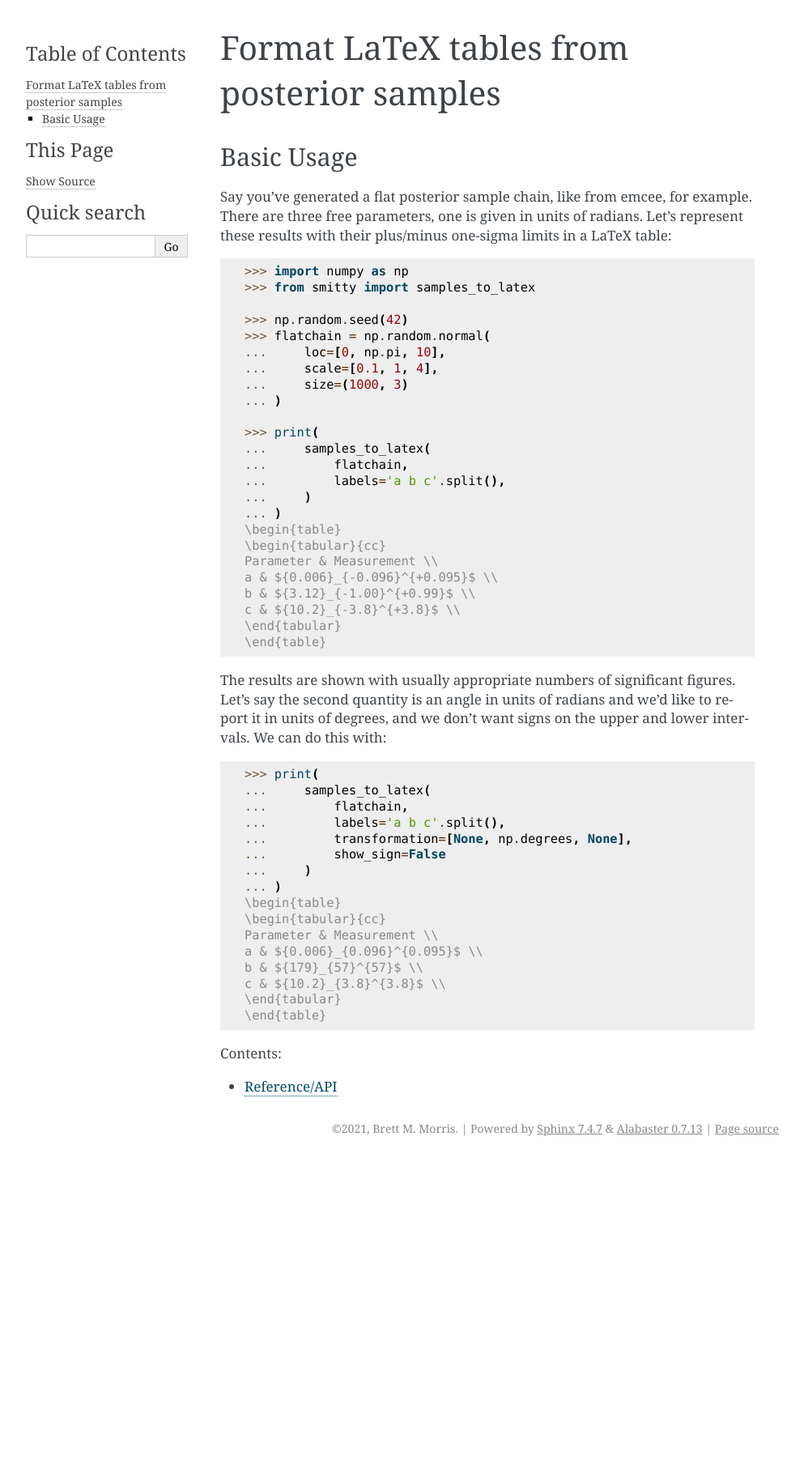
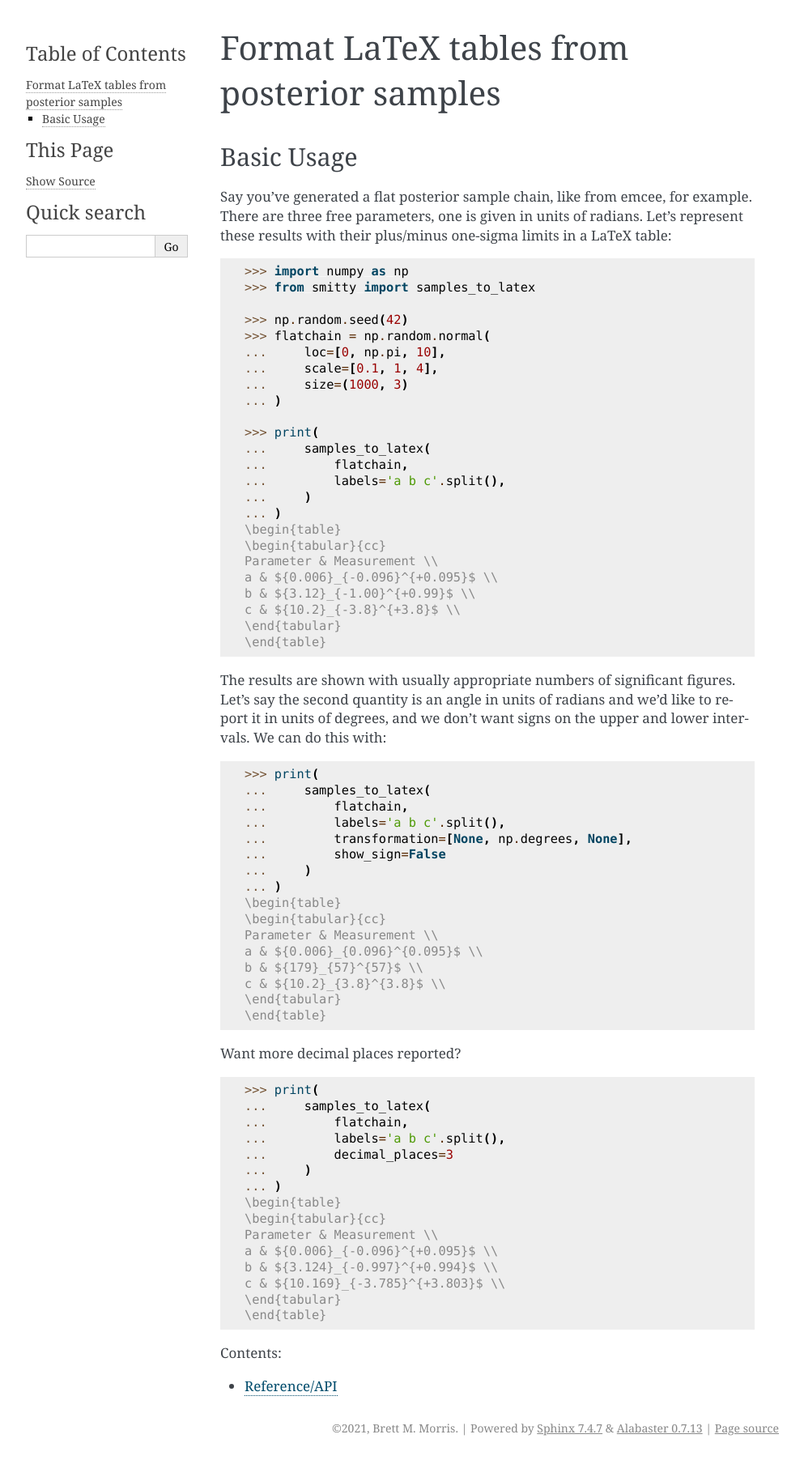
Before and after one commit to bmorris3/smitty, a Sphinx documentation site: the page built from docs/index.rst, in a window 1280 px wide. Shown: the whole page at 81% size, without its empty margins (148-1141 px from the left). Built offline with Sphinx 7.4.7, drawn with Linux system fonts in a browser that asks for light colours; the version number could not be read and is left out; before the commit the page ends 1433 px from its top, so only the background shows below that.

Commit message:
adding decimal place example

```diff
--- a/docs/index.rst
+++ b/docs/index.rst
@@ -61,6 +61,26 @@ intervals. We can do this with:
     \end{tabular}
     \end{table}
 
+Want more decimal places reported?
+
+.. code-block:: python
+
+    >>> print(
+    ...     samples_to_latex(
+    ...         flatchain,
+    ...         labels='a b c'.split(),
+    ...         decimal_places=3
+    ...     )
+    ... )
+    \begin{table}
+    \begin{tabular}{cc}
+    Parameter & Measurement \\
+    a & ${0.006}_{-0.096}^{+0.095}$ \\
+    b & ${3.124}_{-0.997}^{+0.994}$ \\
+    c & ${10.169}_{-3.785}^{+3.803}$ \\
+    \end{tabular}
+    \end{table}
+
 
 .. toctree::
    :maxdepth: 2
```
